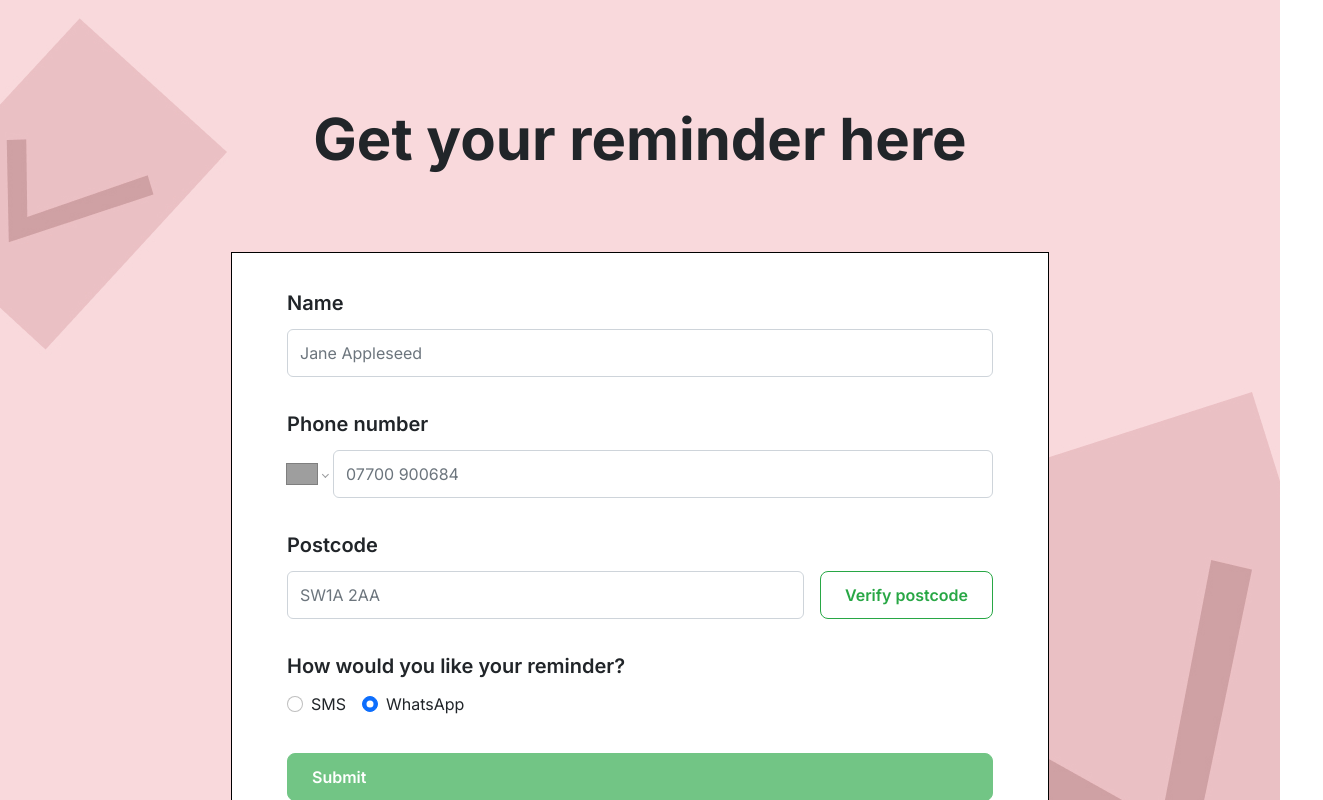
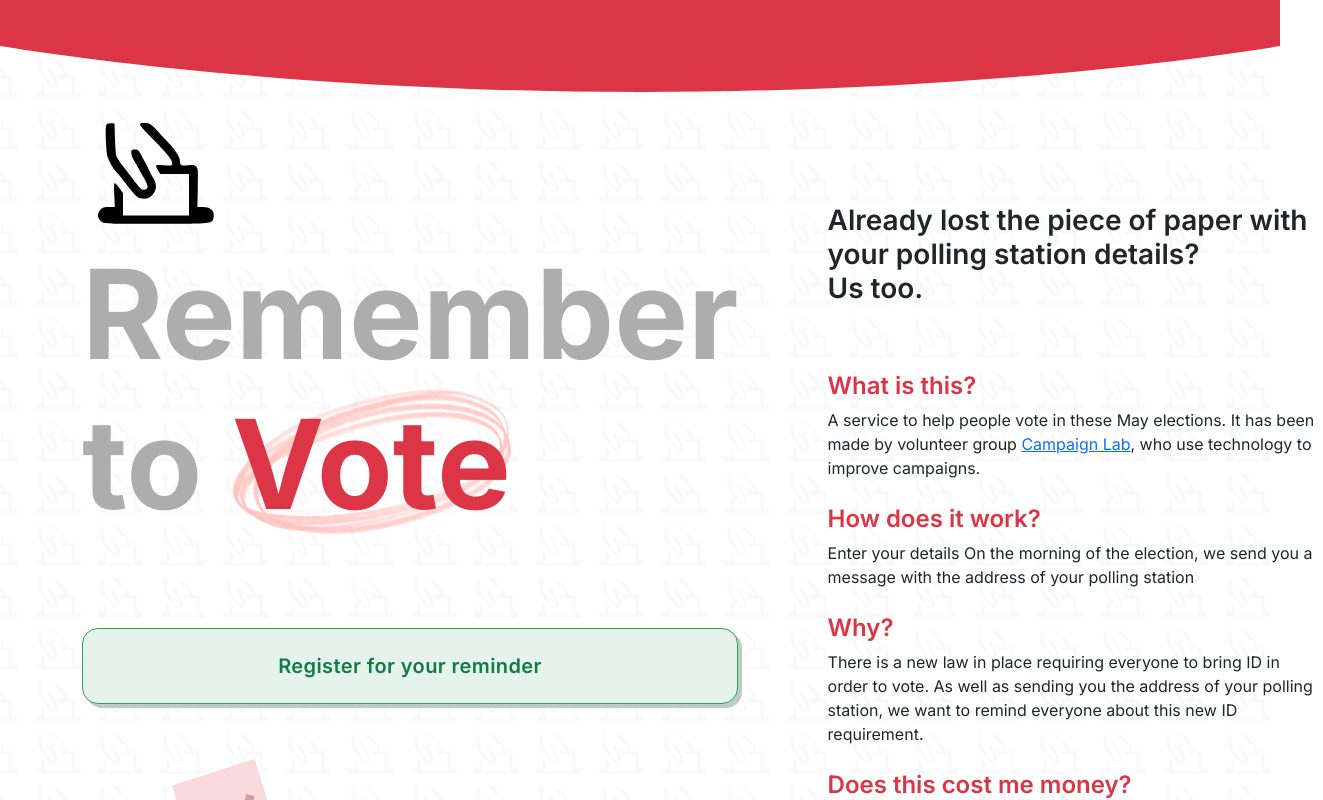
Before and after one commit to Curtis-Turk/Remember-to-Vote, a Next.js app: page / in a window 1280 px wide. Shown: the top 800 px of the page, 1323 px wide, since content can reach past the window. Built offline with nearby package versions, Linux system fonts and the light colour scheme; grey boxes are pictures that could not be loaded.

Commit message:
brought title back in

```diff
--- a/pages/index.tsx
+++ b/pages/index.tsx
@@ -18,7 +18,7 @@ export default function App() {
 
   return (
     <div className={inter.className} id="App">
-      {/* <Title /> */}
+      <Title />
       <FormSection />
       <Footer />
     </div>
```
